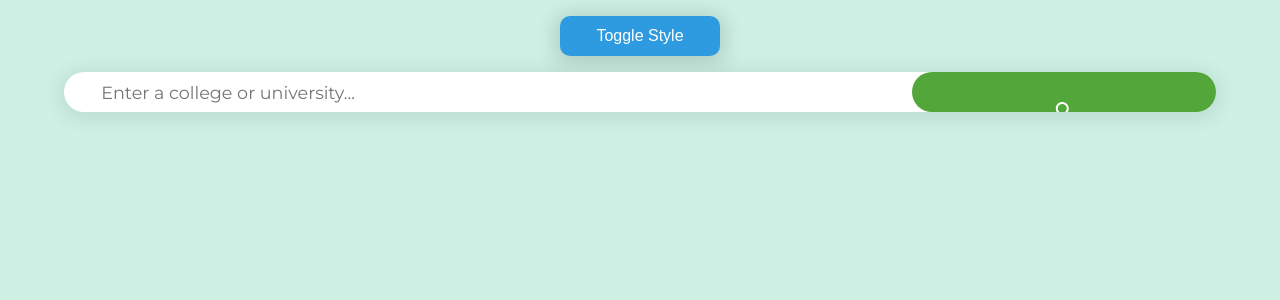
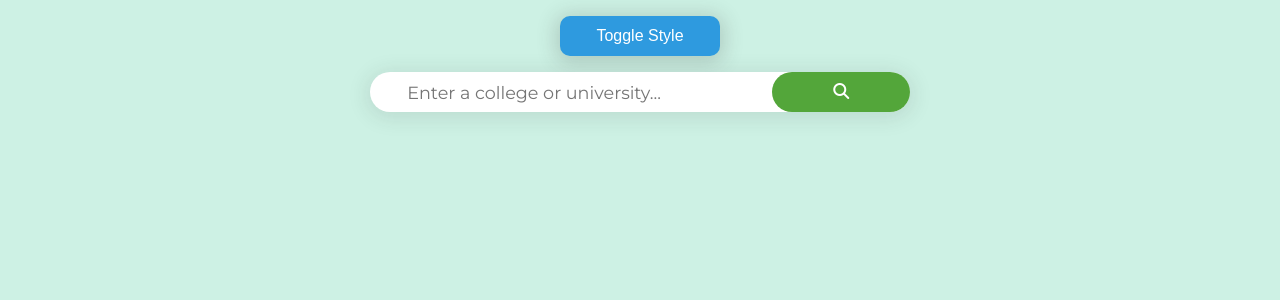
Before and after one commit to stella-yc/autocomplete-ejected, a React (Create React App) app: page / in a window 1280 px wide. Shown: the top 300 px of the page. Built offline with nearby package versions, Linux system fonts and the light colour scheme.

Commit message:
max-width for SearchBar and SearchResults. Vertical centering of search icon. Font color of placeholder text set to white for SearchBarV2.

```diff
--- a/src/SearchBarV1.css
+++ b/src/SearchBarV1.css
@@ -9,6 +9,7 @@
   border: none;
   height: 2.5em;
   width: 90%;
+  max-width: 540px;
   margin: 0 auto;
   display: flex;
   flex-direction: row;
@@ -34,15 +35,11 @@
 .Searchbar-icon-v1 {
   background-color: #53a63a;
   color: white;
-  height: 100%;
+  line-height: 2.5em;
   width: 30%;
   border-radius: 20px 0 0 20px;
   border: none;
   cursor: pointer;
-}
-
-.Searchbar-icon-v1 > i {
-  padding: 10% 0;
 }
 
 .Searchbar-results-v1 {
@@ -51,6 +48,7 @@
   border: none;
   padding: 0;
   width: 90%;
+  max-width: 540px;
   margin: 1em auto;
   border-radius: 20px;
   overflow: hidden;
--- a/src/SearchBarV2.css
+++ b/src/SearchBarV2.css
@@ -9,6 +9,7 @@
   border: 1px solid white;
   height: 3em;
   width: 90%;
+  max-width: 540px;
   margin: 0 auto;
   display: flex;
   flex-direction: row;
@@ -28,20 +29,29 @@
   font-family: 'Heebo', sans-serif;
 }
 
+.Searchbar-input-v2::-webkit-input-placeholder { /* Chrome/Opera/Safari */
+  color: white;
+}
+.Searchbar-input-v2::-moz-placeholder { /* Firefox 19+ */
+  color: white;
+}
+.Searchbar-input-v2:-ms-input-placeholder { /* IE 10+ */
+  color: white;
+}
+.Searchbar-input-v2:-moz-placeholder { /* Firefox 18- */
+  color: white;
+}
+
 .Searchbar-input-v2:focus {
   outline: none;
 }
 
 .Searchbar-icon-v2 {
   color: white;
-  height: 100%;
   width: 20%;
   border: none;
   cursor: pointer;
-}
-
-.Searchbar-icon-v2 > i {
-  padding: 20% 0;
+  line-height: 3em;
 }
 
 .Searchbar-results-v2 {
@@ -50,6 +60,7 @@
   border: none;
   padding: 0;
   width: 90%;
+  max-width: 540px;
   margin: 1em auto;
   overflow: hidden;
 }
```
